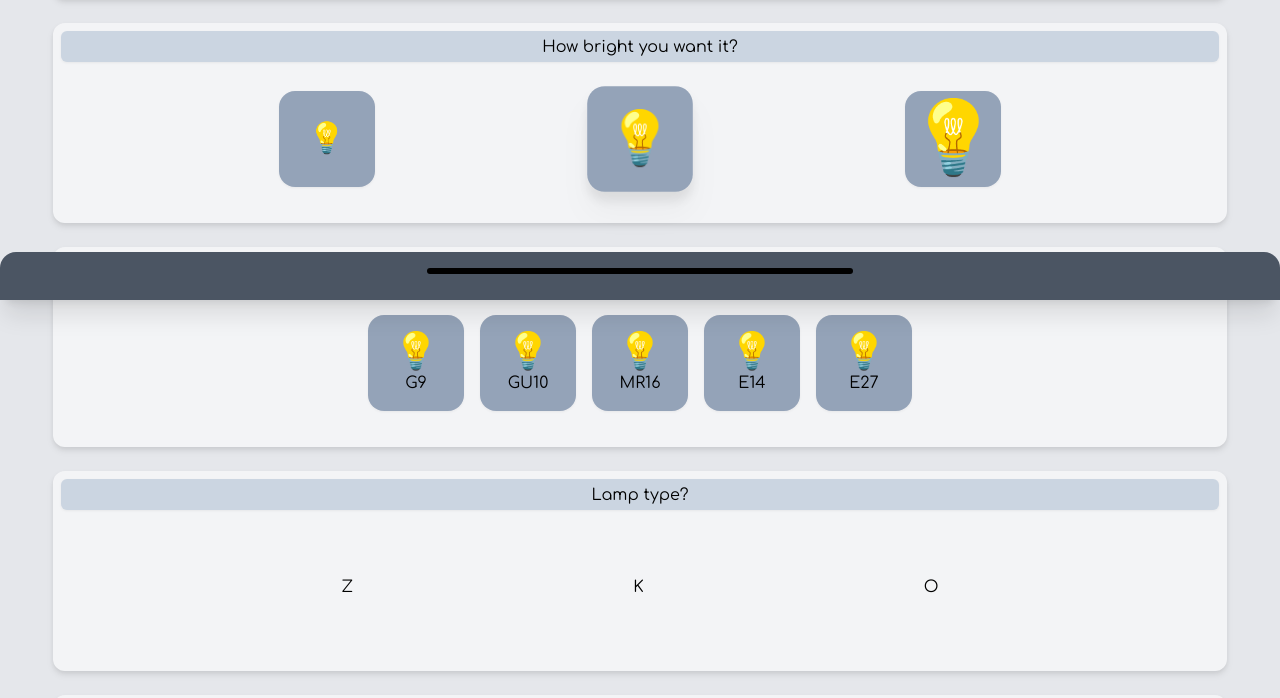
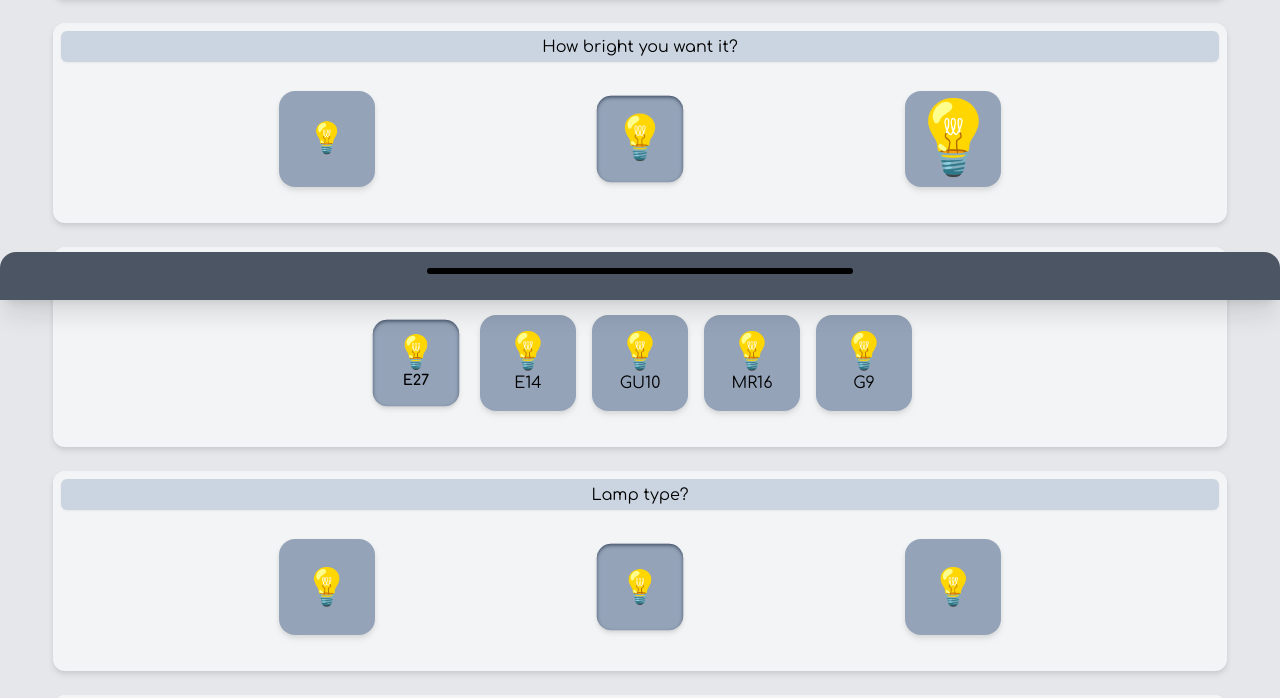
Before and after one commit to DevmianS/LightApp, a React (Vite) app: page / in a window 1280 px wide. Shown: the part 500-1198 px from the top of the page. Built offline with nearby package versions, Linux system fonts and the light colour scheme.

Commit message:
REACT - finished LampType logic

```diff
--- a/src/components/LumenCalc/BulbBase/BulbBase.tsx
+++ b/src/components/LumenCalc/BulbBase/BulbBase.tsx
@@ -10,8 +10,8 @@ interface Props {
   };
 }
 const BulbBase: FC<Props> = ({ stateData: { bulbBase, setBulbBase } }) => {
-  const [selected, setSelected] = useState<bulbBase>();
-  const bulbBases = ['G9', 'GU10', 'MR16', 'E14', 'E27'];
+  const [selected, setSelected] = useState<bulbBase>('E27');
+  const bulbBases = ['E27', 'E14', 'GU10', 'MR16', 'G9'];
   const bulbBaseHandler = (base: bulbBase) => {
     setSelected(base);
     setBulbBase(base);
--- a/src/components/LumenCalc/LampType/LampType.tsx
+++ b/src/components/LumenCalc/LampType/LampType.tsx
@@ -1,13 +1,40 @@
+import { FC, useState } from 'react';
+import { lampType } from '../../../types/types';
+import ButtonPrimary from '../../UI/ButtonPrimary';
 import Panel from '../../UI/Panel';
 
-const LampType = () => {
-  return (
-    <Panel title='Lamp type?'>
-      <div>Z</div>
-      <div>K</div>
-      <div>O</div>
-    </Panel>
-  );
+interface Props {
+  stateData: {
+    lampType: lampType;
+    setLampType: React.Dispatch<React.SetStateAction<lampType>>;
+  };
+}
+
+const LampType: FC<Props> = ({ stateData: { lampType, setLampType } }) => {
+  const [selected, setSelected] = useState<lampType>('semi');
+  const lampTypes = ['open', 'semi', 'closed'];
+  const lampTypeHandler = (type: lampType) => {
+    setSelected(type);
+    setLampType(type);
+  };
+
+  const renderButtons = () => {
+    return lampTypes.map(type => {
+      return (
+        <ButtonPrimary
+          key={type}
+          id={type}
+          onClick={lampTypeHandler}
+          selected={selected === type}
+          className='flex flex-col items-center justify-center'
+        >
+          <span className='text-4xl'>💡</span>
+        </ButtonPrimary>
+      );
+    });
+  };
+
+  return <Panel title='Lamp type?'>{renderButtons()}</Panel>;
 };
 
 export default LampType;
--- a/src/components/LumenCalc/LightTemp/LightTemp.tsx
+++ b/src/components/LumenCalc/LightTemp/LightTemp.tsx
@@ -27,8 +27,8 @@ const LightTemp: FC<Props> = ({ stateData: { colorTemp, setColorTemp } }) => {
           id={temp}
           onClick={colorTempHandler}
           selected={selected === temp}
-          selectedStyle='shadow-inner  backdrop-blur-lg font-bold text-xl'
-          className='h-full w-1/5 bg-transparent shadow-slate-600'
+          selectedStyle='shadow-inner  backdrop-blur-lg font-bold text-xl shadow-slate-600'
+          className='h-full w-1/5 bg-transparent'
         >
           {temp}
         </ButtonPrimary>
--- a/src/components/LumenCalc/LumenCalc.tsx
+++ b/src/components/LumenCalc/LumenCalc.tsx
@@ -7,7 +7,12 @@ import BrightnessSelector from './BrightnessSelector/BrightnessSelector';
 import LampType from './LampType/LampType';
 import LightTemp from './LightTemp/LightTemp';
 
-import { brightnessLevel, bulbBase, colorTemp } from '../../types/types';
+import {
+  brightnessLevel,
+  bulbBase,
+  colorTemp,
+  lampType,
+} from '../../types/types';
 const LumenCalc = () => {
   const [bulbCount, setBulbCount] = useState(1);
   const [sqMeters, setSqMeters] = useState(1);
@@ -15,6 +20,7 @@ const LumenCalc = () => {
     useState<brightnessLevel>('medium');
   const [colorTemp, setColorTemp] = useState<colorTemp>('4000K');
   const [bulbBase, setBulbBase] = useState<bulbBase>('E27');
+  const [lampType, setLampType] = useState<lampType>('semi');
 
   useEffect(() => {
     console.log(colorTemp, brightnessLevel);
@@ -29,7 +35,7 @@ const LumenCalc = () => {
           stateData={{ brightnessLevel, setBrightnessLevel }}
         />
         <BulbBase stateData={{ bulbBase, setBulbBase }} />
-        <LampType />
+        <LampType stateData={{ lampType, setLampType }} />
         <LightTemp stateData={{ colorTemp, setColorTemp }} />
       </div>
       <ResultWindow />
--- a/src/components/UI/ButtonPrimary.tsx
+++ b/src/components/UI/ButtonPrimary.tsx
@@ -15,7 +15,7 @@ const ButtonPrimary: FC<Props> = ({
   id,
   children,
   className,
-  selectedStyle = 'z-10 scale-110 bg-amber-500 drop-shadow-xl',
+  selectedStyle = 'z-10 scale-90 bg-amber-500 shadow-inner font-bold shadow-slate-600',
 }) => {
   return (
     <button
@@ -23,7 +23,7 @@ const ButtonPrimary: FC<Props> = ({
       onClick={() => {
         onClick(id);
       }}
-      className={`h-24 w-24 flex-shrink-0 rounded-2xl bg-slate-400 text-center drop-shadow-sm transition-all ${
+      className={`h-24 w-24 flex-shrink-0 rounded-2xl bg-slate-400 text-center drop-shadow-md transition-all ${
         selected && selectedStyle
       } ${className}`}
     >
--- a/src/types/types.ts
+++ b/src/types/types.ts
@@ -3,3 +3,5 @@ export type brightnessLevel = 'low' | 'medium' | 'high';
 export type colorTemp = '1800K' | '2900K' | '4000K' | '6000K' | '6500K';
 
 export type bulbBase = 'G9' | 'GU10' | 'MR16' | 'E14' | 'E27';
+
+export type lampType = 'open' | 'semi' | 'closed';
```
